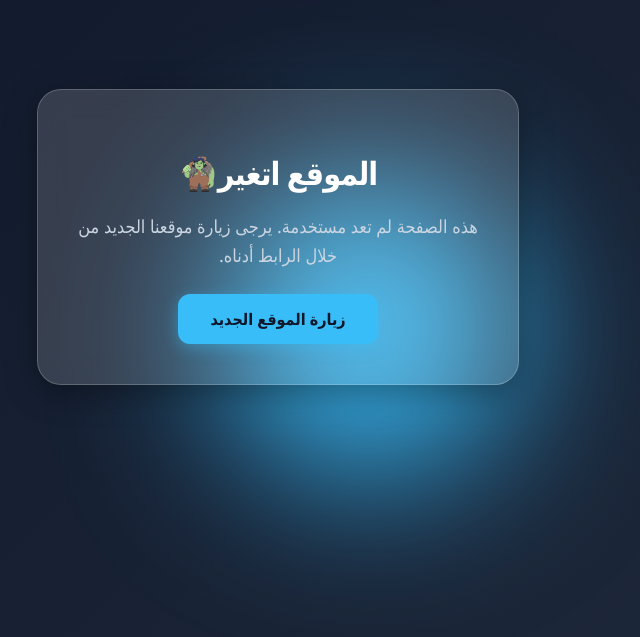
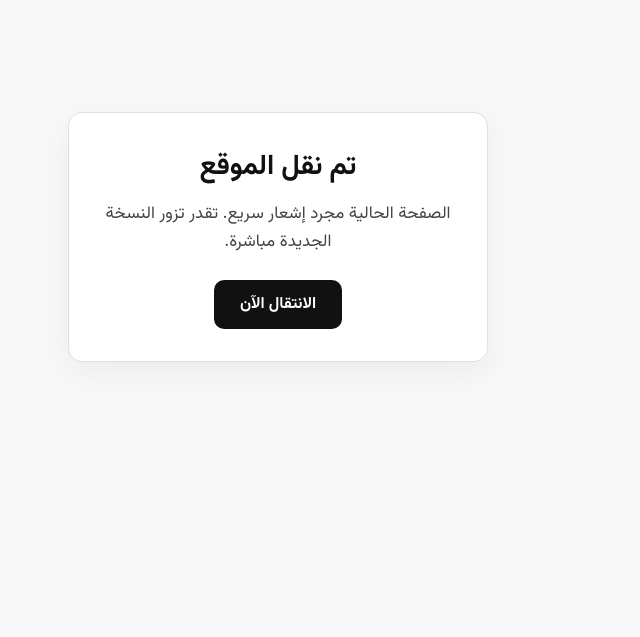
Before and after one commit to aboalgasimm/My-portfolio, a plain HTML site: page index.html in a window 1280 px wide. Shown: the part 163-800 px from the top of the page, without its empty margins (362-1002 px from the left). Drawn offline with Linux system fonts and the light colour scheme.

Commit message:
Update index.html for site relocation notice

```diff
--- a/index.html
+++ b/index.html
@@ -3,98 +3,77 @@
   <head>
     <meta charset="utf-8">
     <meta name="viewport" content="width=device-width,initial-scale=1">
-    <title>انتقل الموقع</title>
+    <title>تم نقل الموقع</title>
+    <link href="https://fonts.googleapis.com/css2?family=Vazirmatn:wght@400;700&display=swap" rel="stylesheet">
     <style>
-      :root {
-        --glass: rgba(255, 255, 255, 0.15);
-        --blur: blur(15px);
+      * {
+        margin: 0;
+        padding: 0;
+        box-sizing: border-box;
       }
 
       body {
-        margin: 0;
         height: 100vh;
         display: flex;
         align-items: center;
         justify-content: center;
-        font-family: 'Segoe UI', Tahoma, Geneva, Verdana, sans-serif;
-        background: linear-gradient(135deg, #0f172a 0%, #1e293b 100%);
-        overflow: hidden;
-      }
-
-      /* Animated liquid background */
-      body::before {
-        content: "";
-        position: absolute;
-        width: 300px;
-        height: 300px;
-        background: #38bdf8;
-        filter: blur(80px);
-        border-radius: 50%;
-        z-index: -1;
-        animation: float 10s infinite alternate;
-      }
-
-      @keyframes float {
-        from { transform: translate(-50%, -50%); }
-        to { transform: translate(50%, 50%); }
+        font-family: 'Vazirmatn', sans-serif;
+        background: #f8f8f8;
+        color: #111;
+        padding: 24px;
       }
 
       .card {
-        padding: 40px;
+        padding: 32px 28px;
         text-align: center;
-        background: var(--glass);
-        backdrop-filter: var(--blur);
-        -webkit-backdrop-filter: var(--blur);
-        border: 1px solid rgba(255, 255, 255, 0.2);
-        border-radius: 24px;
-        box-shadow: 0 8px 32px 0 rgba(0, 0, 0, 0.37);
-        max-width: 400px;
-        width: 90%;
-        color: #fff;
+        background: #fff;
+        border: 1px solid #e0e0e0;
+        border-radius: 14px;
+        max-width: 420px;
+        width: 100%;
+        box-shadow: 0 10px 30px rgba(0, 0, 0, 0.05);
       }
 
       h1 {
-        font-size: 32px;
+        font-size: 28px;
         margin-bottom: 12px;
-        font-weight: 800;
-        letter-spacing: -1px;
+        font-weight: 700;
       }
 
       p {
-        font-size: 18px;
+        font-size: 17px;
         margin-bottom: 24px;
-        color: #cbd5e1;
+        color: #444;
         line-height: 1.6;
       }
 
       .btn {
         display: inline-block;
-        padding: 14px 32px;
-        border-radius: 12px;
-        background: #38bdf8;
-        color: #0f172a;
+        padding: 12px 26px;
+        border-radius: 10px;
+        background: #111;
+        color: #fff;
         text-decoration: none;
         font-weight: 700;
-        transition: all 0.3s ease;
-        box-shadow: 0 4px 15px rgba(56, 189, 248, 0.4);
+        font-size: 16px;
+        transition: background 0.2s ease, transform 0.2s ease;
       }
 
       .btn:hover {
-        transform: translateY(-3px);
-        box-shadow: 0 6px 20px rgba(56, 189, 248, 0.6);
-        background: #7dd3fc;
+        background: #333;
+        transform: translateY(-2px);
       }
 
       .btn:active {
-        transform: translateY(-1px);
+        transform: translateY(0);
       }
     </style>
   </head>
   <body>
     <div class="card">
-      <h1>الموقع اتغير🧌 </h1>
-      <p>هذه الصفحة لم تعد مستخدمة. يرجى زيارة موقعنا الجديد من خلال الرابط أدناه.</p>
-      <a class="btn" href="https://abuelgasim.netlify.app/" target="_blank" rel="noopener">زيارة الموقع الجديد</a>
+      <h1>تم نقل الموقع</h1>
+      <p>الصفحة الحالية مجرد إشعار سريع. تقدر تزور النسخة الجديدة مباشرة.</p>
+      <a class="btn" href="https://abuelgasim.netlify.app/" target="_blank" rel="noopener">الانتقال الآن</a>
     </div>
   </body>
 </html>
```
